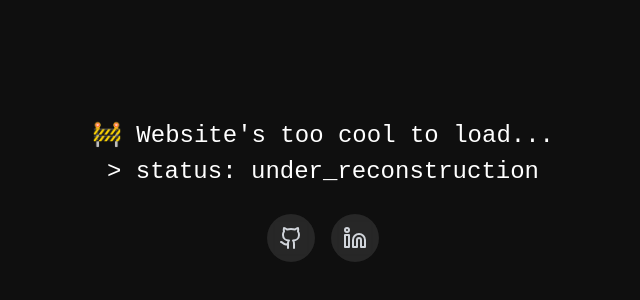
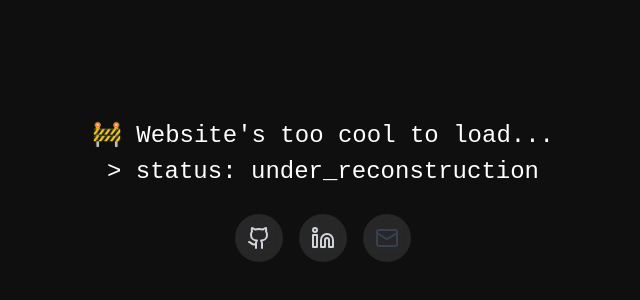
Before and after one commit to AhVir/AhVir.github.io_, a React (Vite) app: page / in a window 1280 px wide. Shown: the part 210-510 px from the top of the page, without its empty margins (317-957 px from the left). Built offline with nearby package versions, Linux system fonts and the light colour scheme.

Commit message:
Edit: under-construction, Added Email Button

```diff
--- a/src/main.tsx
+++ b/src/main.tsx
@@ -11,7 +11,7 @@
 
 // ---------------- For Reconstruct ----------
 import { createRoot } from 'react-dom/client';
-import { Github, Linkedin } from 'lucide-react';
+import { Github, Linkedin, Mail } from 'lucide-react';
 import "./index.css";
 
 const App = () => {
@@ -54,6 +54,12 @@ const App = () => {
         >
           <Linkedin className="w-6 h-6 text-gray-300 group-hover:text-blue-400" />
         </a>
+        <a
+          href="mailto:shkhtanvirahmed@gmail.com"
+          className="p-3 rounded-full bg-white/10 dark:bg-slate-800/50 backdrop-blur-sm hover:bg-white/20 dark:hover:bg-slate-700/50 transition-all duration-300 transform hover:scale-110 group"
+        >
+          <Mail className="w-6 h-6 text-gray-700 dark:text-gray-300 group-hover:text-blue-600 dark:group-hover:text-blue-400" />
+        </a>
       </div>
     </div>
   );
```
